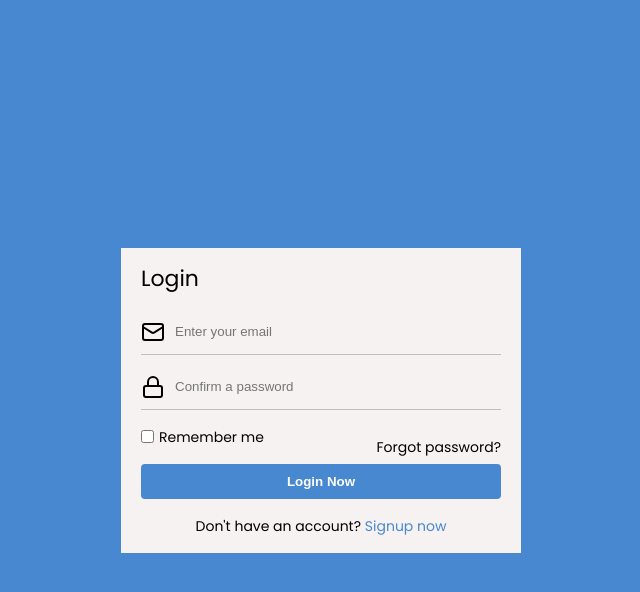
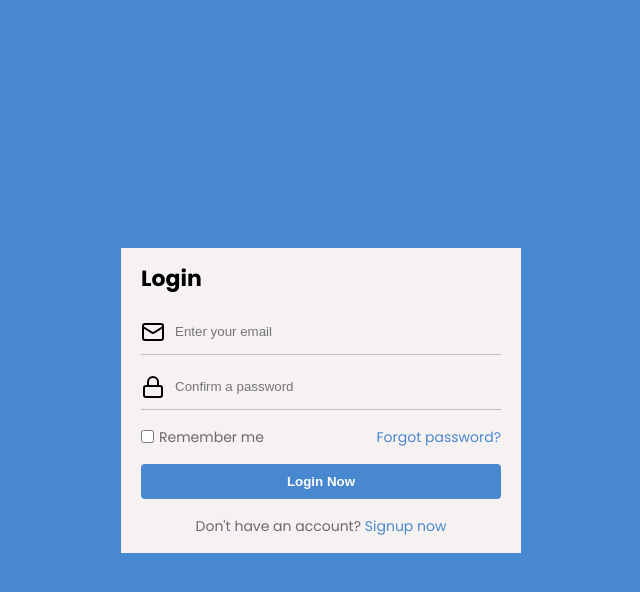
Before and after one commit to k4ik/LoginForm, a PHP site: page / in a window 1280 px wide. Shown: the top 592 px of the page, without its empty margins (319-959 px from the left). Run offline with PHP 8.4, Linux system fonts and the light colour scheme.

Commit message:
feat: add forgot password link

```diff
--- a/assets/styles/index.css
+++ b/assets/styles/index.css
@@ -21,11 +21,13 @@ body {
     display: flex;
     flex-direction: column;
     padding: 20px;
+    margin: 10px;
 }
 
 .container h1 {
     font-size: 22px;
     margin-bottom: 30px;
+    font-weight: bold;
 }
 
 .container form {
@@ -57,14 +59,16 @@ body {
     align-items: center;
     width: 100%;
     font-size: 14px;
+
 }
 
 .terms {
     display: flex;
     align-items: center;
     gap: 5px;
-    margin-bottom: 20px;
     font-size: 14px;
+    color: rgb(109, 104, 104);
+
 }
 
 .container form button {
@@ -75,7 +79,7 @@ body {
     width: 100%;
     padding: 10px 0;
     border-radius: 4px;
-    margin-bottom: 20px;
+    margin: 20px 0;
 }
 
 .container form a {
@@ -89,4 +93,5 @@ body {
 
 .container form p {
     font-size: 14px;
+    color: rgb(109, 104, 104);
 }
--- a/views/login.php
+++ b/views/login.php
@@ -25,7 +25,7 @@
                     <input type="checkbox">
                     <span>Remember me</span>
                 </div>
-                <span>Forgot password?</span>
+                <span><a href="/forgot-password">Forgot password?</a></span>
             </div>
             <button>Login Now</button>
             <p>Don't have an account? <a href="/signup">Signup now</a></p>
```
